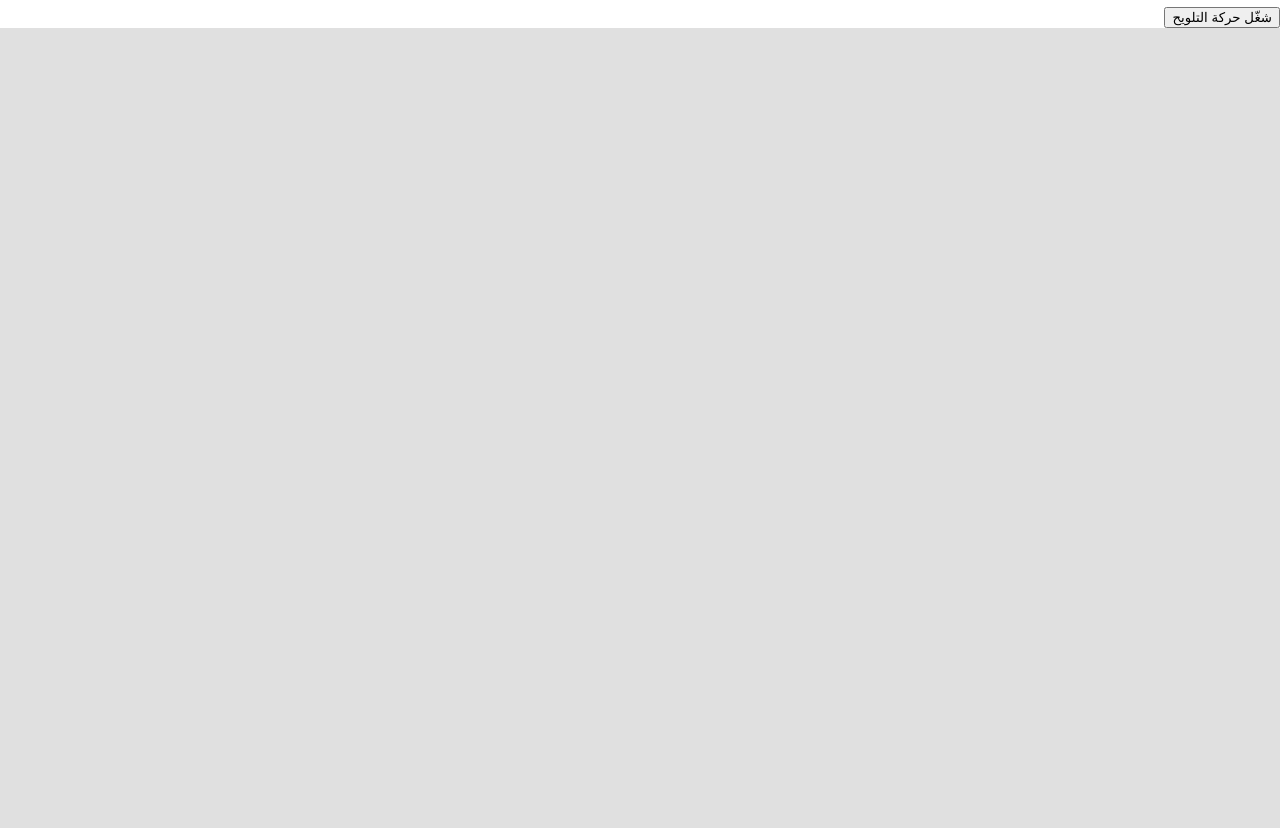
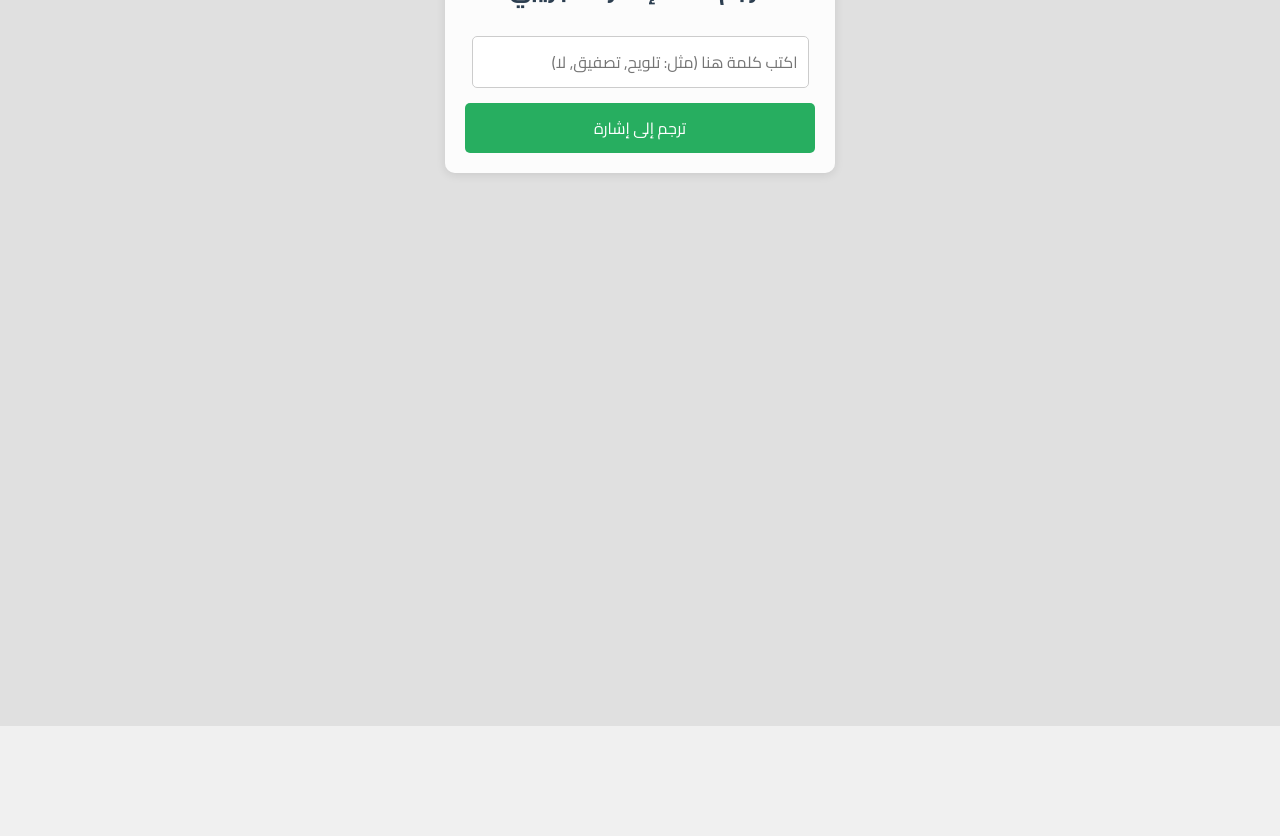
Before and after one commit to hossamtalat101/SignLanguageAvatar_Project, a plain HTML site: page index.html in a window 1280 px wide. Shown: the part 74-910 px from the top of the page. After the commit the page ends 800 px from the top, so only its background shows below. Drawn offline with nearby package versions, Linux system fonts and the light colour scheme; no server answers.

Commit message:
Step 3: Implement basic text-to-animation dictionary

```diff
--- a/index.html
+++ b/index.html
@@ -3,15 +3,12 @@
 <head>
     <meta charset="UTF-8">
     <meta name="viewport" content="width=device-width, initial-scale=1.0">
-    <title>مشروع لغة الإشارة - خطوة 1</title>
+    <title>مشروع لغة الإشارة - خطوة 3 (منظم)</title>
+
+    <!-- 1. استدعاء ملف التنسيقات -->
     <link rel="stylesheet" href="style.css">
-</head>
-<body>
-    <h1>الشخصية الافتراضية</h1>
-    <button id="playButton">شغّل حركة التلويح</button>
-    <div id="avatar-container"></div>
 
-    <!-- استيراد مكتبة Three.js وملحقاتها -->
+    <!-- 2. استيراد مكتبة Three.js (Import Map) -->
     <script type="importmap">
         {
             "imports": {
@@ -20,7 +17,19 @@
             }
         }
     </script>
+</head>
+<body>
+    <!-- واجهة المستخدم -->
+    <div class="ui-panel">
+        <h2>مترجم لغة الإشارة (تجريبي )</h2>
+        <input type="text" id="textInput" placeholder="اكتب كلمة هنا (مثل: تلويح, تصفيق, لا)">
+        <button id="translateButton">ترجم إلى إشارة</button>
+    </div>
 
+    <!-- الحاوية التي ستعرض فيها الشخصية -->
+    <div id="avatar-container"></div>
+
+    <!-- 3. استدعاء ملف الجافاسكريبت الرئيسي (يجب أن يكون في نهاية الـ body) -->
     <script type="module" src="main.js"></script>
 </body>
 </html>
--- a/main.js
+++ b/main.js
@@ -2,82 +2,115 @@ import * as THREE from 'three';
 import { OrbitControls } from 'three/addons/controls/OrbitControls.js';
 import { FBXLoader } from 'three/addons/loaders/FBXLoader.js';
 
-// --- الإعداد الأساسي للمشهد ---
+// --- تهيئة المتغيرات العالمية ---
+let scene, camera, renderer, controls, mixer, model;
+const animations = {};
+const clock = new THREE.Clock();
+const fbxLoader = new FBXLoader();
 
-// 1. المشهد (Scene )
-const scene = new THREE.Scene();
-scene.background = new THREE.Color(0xe0e0e0); // خلفية رمادية فاتحة
+// --- قاموس الترجمة ---
+const dictionary = {
+    "تلويح": "wave",
+    "مرحبا": "wave",
+    "تصفيق": "clap",
+    "لا": "no"
+};
 
-// 2. الكاميرا (Camera)
-const camera = new THREE.PerspectiveCamera(75, window.innerWidth / window.innerHeight, 0.1, 1000);
-camera.position.set(0, 1.5, 3); // ضبط موضع الكاميرا
+// --- دالة البداية الرئيسية ---
+function init() {
+    // 1. إعداد المشهد
+    scene = new THREE.Scene();
+    scene.background = new THREE.Color(0xe0e0e0);
 
-// 3. العارض (Renderer)
-const renderer = new THREE.WebGLRenderer({ antialias: true });
+    // 2. إعداد الكاميرا
+    camera = new THREE.PerspectiveCamera(75, window.innerWidth / window.innerHeight, 0.1, 1000);
+    camera.position.set(0, 1.5, 3);
+
+    // 3. إعداد العارض
+    renderer = new THREE.WebGLRenderer({ antialias: true });
     renderer.setSize(window.innerWidth, window.innerHeight);
     document.getElementById('avatar-container').appendChild(renderer.domElement);
 
-// --- الإضاءة ---
-
-// إضاءة محيطية خفيفة
+    // 4. إعداد الإضاءة
     const ambientLight = new THREE.AmbientLight(0xffffff, 0.5);
     scene.add(ambientLight);
-
-// إضاءة موجهة (مثل الشمس)
     const directionalLight = new THREE.DirectionalLight(0xffffff, 1);
     directionalLight.position.set(5, 10, 7.5);
     scene.add(directionalLight);
 
-// --- التحكم بالكاميرا ---
-const controls = new OrbitControls(camera, renderer.domElement);
-controls.target.set(0, 1, 0); // اجعل الكاميرا تنظر إلى وسط الشخصية
+    // 5. إعداد التحكم بالكاميرا
+    controls = new OrbitControls(camera, renderer.domElement);
+    controls.target.set(0, 1, 0);
     controls.update();
 
-// --- تحميل الشخصية الافتراضية (Avatar) ---
+    // 6. تحميل النموذج والحركات
+    loadAvatarAndAnimations();
 
-let mixer; // متغير لتشغيل الحركات
-let model; // متغير لحفظ النموذج
-const clock = new THREE.Clock();
+    // 7. ربط عناصر واجهة المستخدم
+    document.getElementById('translateButton').addEventListener('click', translateTextToSign);
+    window.addEventListener('resize', onWindowResize);
 
-const loader = new FBXLoader();
-loader.load('models/waving.fbx', (fbx) => {
+    // 8. بدء حلقة العرض
+    animate();
+}
+
+// --- دوال التحميل ---
+function loadAvatarAndAnimations() {
+    fbxLoader.load('models/avatar.fbx', (fbx) => {
         model = fbx;
-    model.scale.set(0.01, 0.01, 0.01); // تصغير النموذج لحجم مناسب
+        model.scale.set(0.01, 0.01, 0.01);
         scene.add(model);
-
-    // إعداد مشغل الحركات
         mixer = new THREE.AnimationMixer(model);
 
-    // تشغيل الحركة المدمجة في الملف
-    const action = mixer.clipAction(fbx.animations[0]);
+        // تحميل كل الحركات بعد تحميل النموذج
+        loadAnimation('models/waving_animation.fbx', 'wave');
+        loadAnimation('models/clapping_animation.fbx', 'clap');
+        loadAnimation('models/no_animation.fbx', 'no');
 
-    // ربط الزر بتشغيل الحركة
-    document.getElementById('playButton').addEventListener('click', () => {
-        action.reset().play(); // أعد تشغيل الحركة من البداية
-    });
+    }, undefined, (error) => console.error(error));
+}
 
-}, undefined, (error) => {
-    console.error(error);
-});
+function loadAnimation(url, name) {
+    fbxLoader.load(url, (fbx) => {
+        animations[name] = fbx.animations[0];
+        console.log(`Animation "${name}" loaded.`);
+    }, undefined, (error) => console.error(error));
+}
 
-// --- حلقة العرض (Animation Loop) ---
+// --- دوال التحكم والترجمة ---
+function playAnimation(name) {
+    if (!mixer || !animations[name]) {
+        console.warn(`Animation "${name}" is not ready yet.`);
+        return;
+    }
+    mixer.stopAllAction();
+    const action = mixer.clipAction(animations[name]);
+    action.play();
+}
 
+function translateTextToSign() {
+    const text = document.getElementById('textInput').value.trim().toLowerCase();
+    const animationName = dictionary[text];
+
+    if (animationName) {
+        playAnimation(animationName);
+    } else {
+        console.log(`الكلمة "${text}" غير موجودة في القاموس.`);
+    }
+}
+
+// --- حلقة العرض ودوال الأحداث ---
 function animate() {
     requestAnimationFrame(animate);
-
-    // تحديث مشغل الحركات في كل إطار
-    if (mixer) {
-        mixer.update(clock.getDelta());
-    }
-
+    if (mixer) mixer.update(clock.getDelta());
     renderer.render(scene, camera);
 }
 
-animate();
-
-// --- التعامل مع تغيير حجم النافذة ---
-window.addEventListener('resize', () => {
+function onWindowResize() {
     camera.aspect = window.innerWidth / window.innerHeight;
     camera.updateProjectionMatrix();
     renderer.setSize(window.innerWidth, window.innerHeight);
-});
+}
+
+// --- نقطة انطلاق البرنامج ---
+init();
--- a/style.css
+++ b/style.css
@@ -0,0 +1,68 @@
+/* استيراد خط جميل للكتابة */
+@import url('https://fonts.googleapis.com/css2?family=Cairo:wght@400;600;700&display=swap' );
+
+body {
+    margin: 0;
+    font-family: 'Cairo', sans-serif;
+    background-color: #f0f0f0;
+    color: #333;
+    overflow: hidden; /* منع ظهور أشرطة التمرير */
+}
+
+#avatar-container {
+    width: 100vw;
+    height: 100vh;
+    position: fixed;
+    top: 0;
+    left: 0;
+    z-index: -1; /* اجعلها في الخلفية */
+}
+
+.ui-panel {
+    position: fixed;
+    top: 20px;
+    left: 50%;
+    transform: translateX(-50%);
+    background-color: rgba(255, 255, 255, 0.9);
+    padding: 20px;
+    border-radius: 10px;
+    box-shadow: 0 2px 10px rgba(0,0,0,0.1);
+    display: flex;
+    flex-direction: column;
+    align-items: center;
+    gap: 15px;
+    width: 350px;
+    z-index: 10; /* تأكد من أنها فوق كل شيء */
+}
+
+.ui-panel h2 {
+    margin: 0 0 10px 0;
+    color: #2c3e50;
+}
+
+input[type="text"] {
+    width: 90%;
+    padding: 10px;
+    border: 1px solid #ccc;
+    border-radius: 5px;
+    font-size: 16px;
+    font-family: 'Cairo', sans-serif;
+    text-align: right;
+}
+
+button {
+    width: 100%;
+    padding: 10px 25px;
+    font-size: 16px;
+    font-family: 'Cairo', sans-serif;
+    border: none;
+    border-radius: 5px;
+    background-color: #27ae60; /* لون أخضر للترجمة */
+    color: white;
+    cursor: pointer;
+    transition: background-color 0.3s;
+}
+
+button:hover {
+    background-color: #229954;
+}
```
Also changed, not shown: 1 other file. Lines whose indentation alone changed are shown as unchanged.
